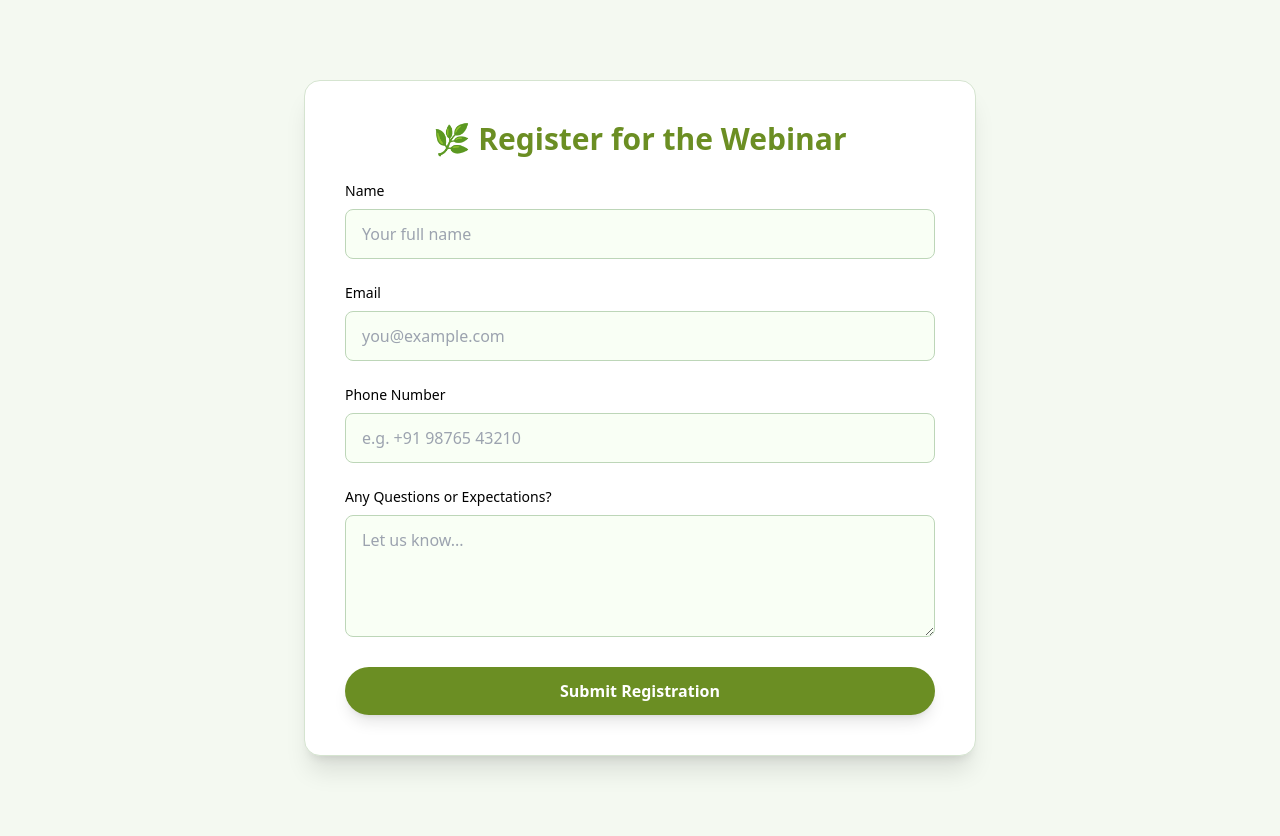
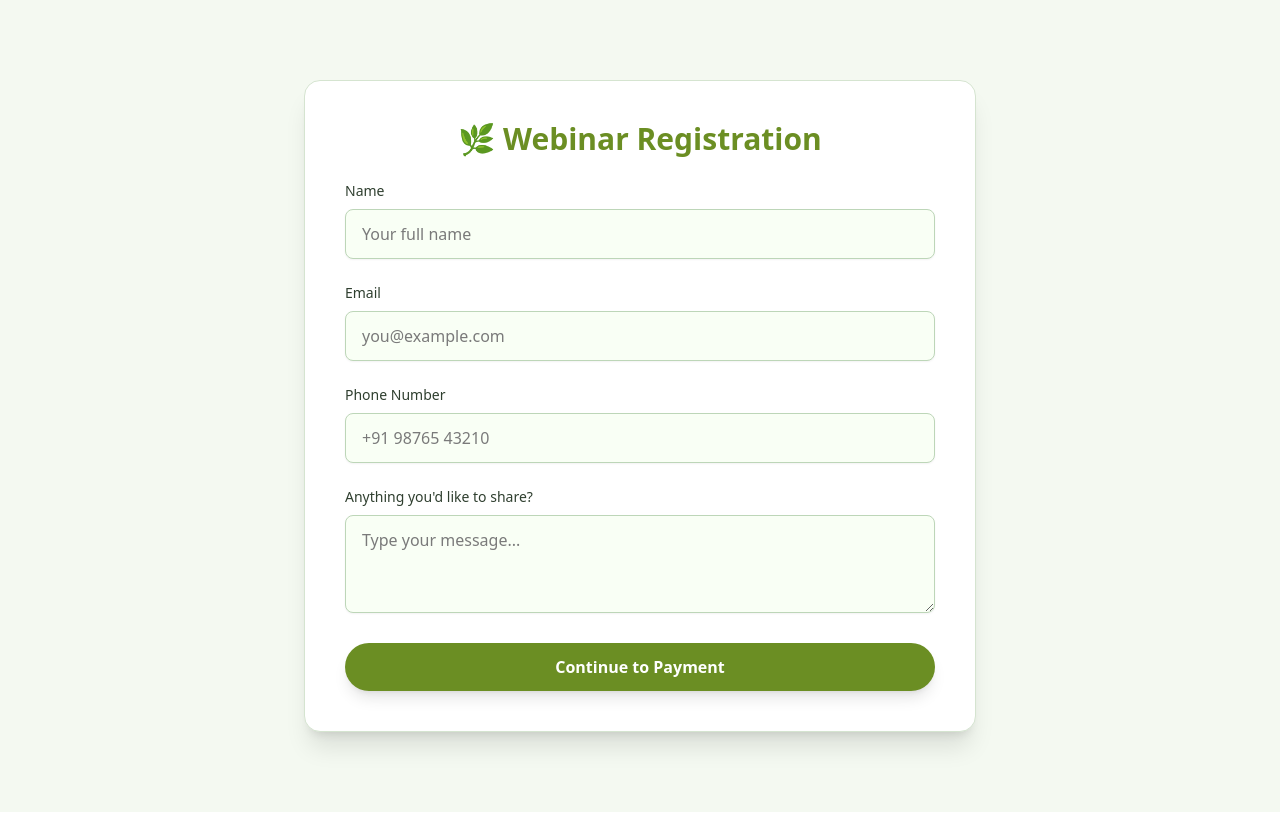
Before and after one commit to BRAHMISREE/Ayurlearn, a React (Vite) app: page /webinar in a window 1280 px wide. After the commit the page ends 812 px from the top, so only its background shows below. Built offline with nearby package versions, Linux system fonts and the light colour scheme.

Commit message:
Completed Webinar Section

```diff
--- a/src/App.jsx
+++ b/src/App.jsx
@@ -13,6 +13,8 @@ import EditProfile from "./pages/EditProfile.jsx";
 import CourseLearnView from "./pages/CourseLearnView.jsx";
 import AdminPanel from "./pages/AdminPanel.jsx";
 import WebinarForm from "./pages/WebinarForm.jsx";
+import WebinarPayment from "./pages/WebinarPayment.jsx";
+import WebinarConfirmation from "./pages/WebinarConfirmation.jsx";
 
 export default function App() {
   return (
@@ -23,7 +25,11 @@ export default function App() {
         <Route path="/courses/:id" component={CourseDetails} />
         <Route path="/login" component={Login} />
         <Route path="/register" component={Register} />
+
+        {/*  Webinar*/}
         <Route path="/webinar" component={WebinarForm} />
+        <Route path="/webinar/payment" component={WebinarPayment} />
+        <Route path="/webinar/confirmation" component={WebinarConfirmation} />
 
         {/* User Dashboard & Learning */}
         <Route path="/dashboard" component={Dashboard} />
--- /dev/null
+++ b/src/pages/WebinarConfirmation.jsx
@@ -0,0 +1,52 @@
+import { motion } from "framer-motion";
+
+export default function WebinarConfirmation() {
+    const userData = JSON.parse(localStorage.getItem("webinarUser"));
+
+    return (
+        <section className="min-h-screen bg-[#f4f9f1] dark:bg-[#121a13] flex items-center justify-center py-20 px-6">
+            <motion.div
+                initial={{ opacity: 0, y: 40 }}
+                animate={{ opacity: 1, y: 0 }}
+                transition={{ duration: 0.6 }}
+                className="bg-white dark:bg-[#1e2a1e] p-10 rounded-2xl shadow-2xl w-full max-w-xl border border-[#d5e4d0] dark:border-[#355234]"
+            >
+                <h2 className="text-3xl font-bold mb-4 text-[#6b8e23] dark:text-[#b5e9a3] text-center">
+                    🎉 You're Registered!
+                </h2>
+
+                <p className="text-center text-[#4c453a] dark:text-[#d4c7b4] mb-6">
+                    Thank you {userData?.name || "Guest"} for registering for our upcoming Ayurveda webinar.
+                </p>
+
+                <div className="bg-[#eef8e8] dark:bg-[#223322] p-6 rounded-xl border border-[#cbe6bd] dark:border-[#446944] space-y-4 text-[#2f3f2f] dark:text-[#eae2cf]">
+                    <div>
+                        <strong>📅 Date:</strong> Sunday, July 21, 2025
+                    </div>
+                    <div>
+                        <strong>🕓 Time:</strong> 4:00 PM – 5:30 PM IST
+                    </div>
+                    <div>
+                        <strong>🔗 Join Link:</strong>{" "}
+                        <a
+                            href="https://zoom.us/sample-link"
+                            target="_blank"
+                            rel="noopener noreferrer"
+                            className="text-[#2f6e32] dark:text-[#9de48c] underline"
+                        >
+                            Click here to join
+                        </a>
+                    </div>
+                    <div>
+                        <strong>🔒 Meeting Passcode:</strong> <code className="bg-[#d9f2d1] dark:bg-[#334d33] px-2 py-1 rounded">AYUR199</code>
+                    </div>
+                </div>
+
+                <p className="mt-6 text-sm text-center text-[#5c5045] dark:text-[#bfb9ab]">
+                    We'll also send a reminder to your email: <br />
+                    <span className="font-medium">{userData?.email}</span>
+                </p>
+            </motion.div>
+        </section>
+    );
+}
--- a/src/pages/WebinarForm.jsx
+++ b/src/pages/WebinarForm.jsx
@@ -1,6 +1,29 @@
 import { motion } from "framer-motion";
+import { useState } from "react";
+import { useLocation } from "wouter";
 
 export default function WebinarForm() {
+    const [, navigate] = useLocation();
+    const [formData, setFormData] = useState({
+        name: "",
+        email: "",
+        phone: "",
+        note: "",
+    });
+
+    const handleChange = (e) => {
+        setFormData(prev => ({
+            ...prev,
+            [e.target.name]: e.target.value,
+        }));
+    };
+
+    const handleSubmit = (e) => {
+        e.preventDefault();
+        localStorage.setItem("webinarUser", JSON.stringify(formData));
+        navigate("/webinar/payment");
+    };
+
     return (
         <section className="min-h-screen bg-[#f4f9f1] dark:bg-[#121a13] flex items-center justify-center py-20 px-6">
             <motion.div
@@ -10,52 +33,99 @@ export default function WebinarForm() {
                 className="bg-white dark:bg-[#1e2a1e] p-10 rounded-2xl shadow-xl w-full max-w-2xl border border-[#d5e4d0] dark:border-[#355234]"
             >
                 <h2 className="text-3xl font-bold mb-6 text-[#6b8e23] dark:text-[#b5e9a3] text-center">
-                    🌿 Register for the Webinar
+                    🌿 Webinar Registration
                 </h2>
 
-                <form className="space-y-6">
+                <form onSubmit={handleSubmit} className="space-y-6">
+                    {/* Name */}
                     <div>
-                        <label className="block mb-2 text-sm font-medium">Name</label>
+                        <label className="block mb-2 text-sm font-medium text-[#2f3f2f] dark:text-[#eae2cf]">
+                            Name
+                        </label>
                         <input
+                            name="name"
                             type="text"
+                            required
+                            value={formData.name}
+                            onChange={handleChange}
                             placeholder="Your full name"
-                            className="w-full px-4 py-3 border rounded-lg bg-[#f9fff5] dark:bg-[#263a26] border-[#bdd6b8] dark:border-[#4a6a45] focus:outline-none focus:ring-2 focus:ring-[#6b8e23]"
+                            className="w-full px-4 py-3 border rounded-lg
+                bg-[#f9fff5] dark:bg-[#1e2a1e]
+                border-[#bdd6b8] dark:border-[#6f986a]
+                placeholder:text-[#7a7a7a] dark:placeholder:text-[#7a7a7a]
+                text-[#2f3f2f] dark:text-[#eae2cf]
+                focus:outline-none focus:ring-2 focus:ring-[#6b8e23] shadow-sm"
                         />
                     </div>
 
+                    {/* Email */}
                     <div>
-                        <label className="block mb-2 text-sm font-medium">Email</label>
+                        <label className="block mb-2 text-sm font-medium text-[#2f3f2f] dark:text-[#eae2cf]">
+                            Email
+                        </label>
                         <input
+                            name="email"
                             type="email"
+                            required
+                            value={formData.email}
+                            onChange={handleChange}
                             placeholder="you@example.com"
-                            className="w-full px-4 py-3 border rounded-lg bg-[#f9fff5] dark:bg-[#263a26] border-[#bdd6b8] dark:border-[#4a6a45] focus:outline-none focus:ring-2 focus:ring-[#6b8e23]"
+                            className="w-full px-4 py-3 border rounded-lg
+                bg-[#f9fff5] dark:bg-[#1e2a1e]
+                border-[#bdd6b8] dark:border-[#6f986a]
+                placeholder:text-[#7a7a7a] dark:placeholder:text-[#7a7a7a]
+                text-[#2f3f2f] dark:text-[#eae2cf]
+                focus:outline-none focus:ring-2 focus:ring-[#6b8e23] shadow-sm"
                         />
                     </div>
 
+                    {/* Phone */}
                     <div>
-                        <label className="block mb-2 text-sm font-medium">Phone Number</label>
+                        <label className="block mb-2 text-sm font-medium text-[#2f3f2f] dark:text-[#eae2cf]">
+                            Phone Number
+                        </label>
                         <input
+                            name="phone"
                             type="tel"
-                            placeholder="e.g. +91 98765 43210"
-                            className="w-full px-4 py-3 border rounded-lg bg-[#f9fff5] dark:bg-[#263a26] border-[#bdd6b8] dark:border-[#4a6a45] focus:outline-none focus:ring-2 focus:ring-[#6b8e23]"
+                            required
+                            value={formData.phone}
+                            onChange={handleChange}
+                            placeholder="+91 98765 43210"
+                            className="w-full px-4 py-3 border rounded-lg
+                bg-[#f9fff5] dark:bg-[#1e2a1e]
+                border-[#bdd6b8] dark:border-[#6f986a]
+                placeholder:text-[#7a7a7a] dark:placeholder:text-[#7a7a7a]
+                text-[#2f3f2f] dark:text-[#eae2cf]
+                focus:outline-none focus:ring-2 focus:ring-[#6b8e23] shadow-sm"
                         />
                     </div>
 
-                    {/* Optional Info - You can expand this later */}
+                    {/* Note */}
                     <div>
-                        <label className="block mb-2 text-sm font-medium">Any Questions or Expectations?</label>
+                        <label className="block mb-2 text-sm font-medium text-[#2f3f2f] dark:text-[#eae2cf]">
+                            Anything you'd like to share?
+                        </label>
                         <textarea
-                            rows="4"
-                            placeholder="Let us know..."
-                            className="w-full px-4 py-3 border rounded-lg bg-[#f9fff5] dark:bg-[#263a26] border-[#bdd6b8] dark:border-[#4a6a45] focus:outline-none focus:ring-2 focus:ring-[#6b8e23]"
+                            name="note"
+                            rows="3"
+                            value={formData.note}
+                            onChange={handleChange}
+                            placeholder="Type your message..."
+                            className="w-full px-4 py-3 border rounded-lg
+                bg-[#f9fff5] dark:bg-[#1e2a1e]
+                border-[#bdd6b8] dark:border-[#6f986a]
+                placeholder:text-[#7a7a7a] dark:placeholder:text-[#7a7a7a]
+                text-[#2f3f2f] dark:text-[#eae2cf]
+                focus:outline-none focus:ring-2 focus:ring-[#6b8e23] shadow-sm"
                         ></textarea>
                     </div>
 
+                    {/* Submit */}
                     <button
                         type="submit"
                         className="w-full bg-[#6b8e23] hover:bg-[#567d1f] text-white py-3 rounded-full font-semibold transition-all duration-300 shadow-lg"
                     >
-                        Submit Registration
+                        Continue to Payment
                     </button>
                 </form>
             </motion.div>
--- /dev/null
+++ b/src/pages/WebinarPayment.jsx
@@ -0,0 +1,49 @@
+import { motion } from "framer-motion";
+import { useLocation } from "wouter";
+
+export default function WebinarPayment() {
+    const [, navigate] = useLocation();
+
+    const handlePayment = () => {
+        // Simulate success — later integrate Razorpay etc.
+        setTimeout(() => {
+            navigate("/webinar/confirmation");
+        }, 1000);
+    };
+
+    return (
+        <section className="min-h-screen bg-[#f4f9f1] dark:bg-[#121a13] flex items-center justify-center py-20 px-6">
+            <motion.div
+                initial={{ scale: 0.95, opacity: 0 }}
+                animate={{ scale: 1, opacity: 1 }}
+                transition={{ duration: 0.6 }}
+                className="bg-white dark:bg-[#1e2a1e] p-10 rounded-2xl shadow-2xl w-full max-w-md border border-[#d5e4d0] dark:border-[#355234]"
+            >
+                <h2 className="text-2xl font-bold mb-4 text-center text-[#6b8e23] dark:text-[#b5e9a3]">
+                    Confirm Your Spot 🌿
+                </h2>
+
+                <p className="text-center text-[#4c453a] dark:text-[#d4c7b4] mb-6">
+                    To join the live Ayurveda webinar, please complete the payment below.
+                </p>
+
+                {/* Payment Card */}
+                <div className="bg-[#eef8e8] dark:bg-[#223322] p-6 rounded-xl mb-6 border border-[#cbe6bd] dark:border-[#446944]">
+                    <div className="flex justify-between mb-2 text-[#2f3f2f] dark:text-[#eae2cf] font-medium">
+                        <span>Webinar Access</span>
+                        <span>₹199</span>
+                    </div>
+                    <div className="text-sm text-[#5a5a5a] dark:text-[#bcbcbc]">Includes all access to the upcoming live session + recording link</div>
+                </div>
+
+                {/* Pay Button */}
+                <button
+                    onClick={handlePayment}
+                    className="w-full bg-[#6b8e23] hover:bg-[#567d1f] text-white py-3 rounded-full font-semibold transition-all duration-300 shadow-lg"
+                >
+                    Pay ₹199 Now
+                </button>
+            </motion.div>
+        </section>
+    );
+}
```
Lines whose indentation alone changed are shown as unchanged.
